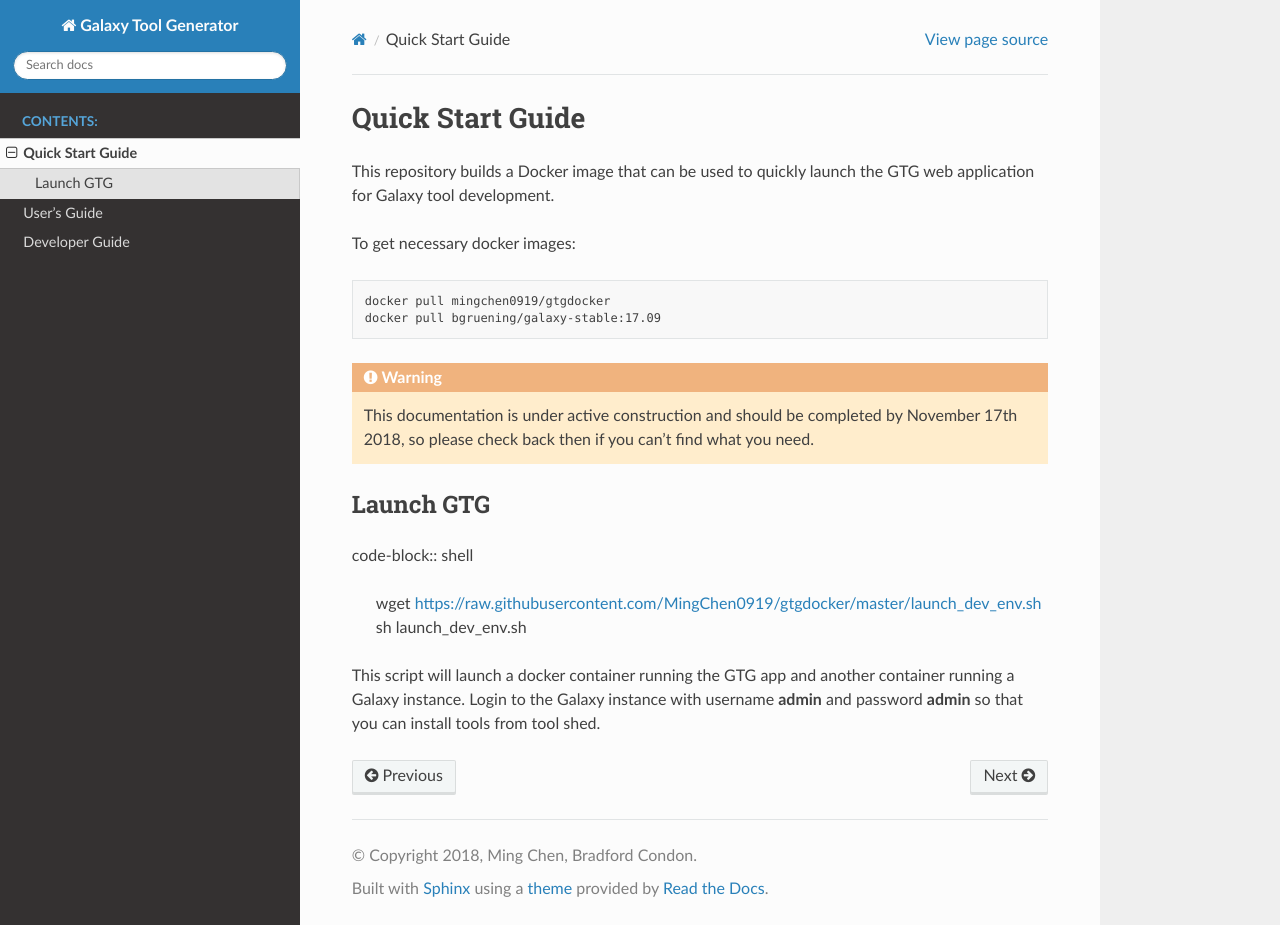
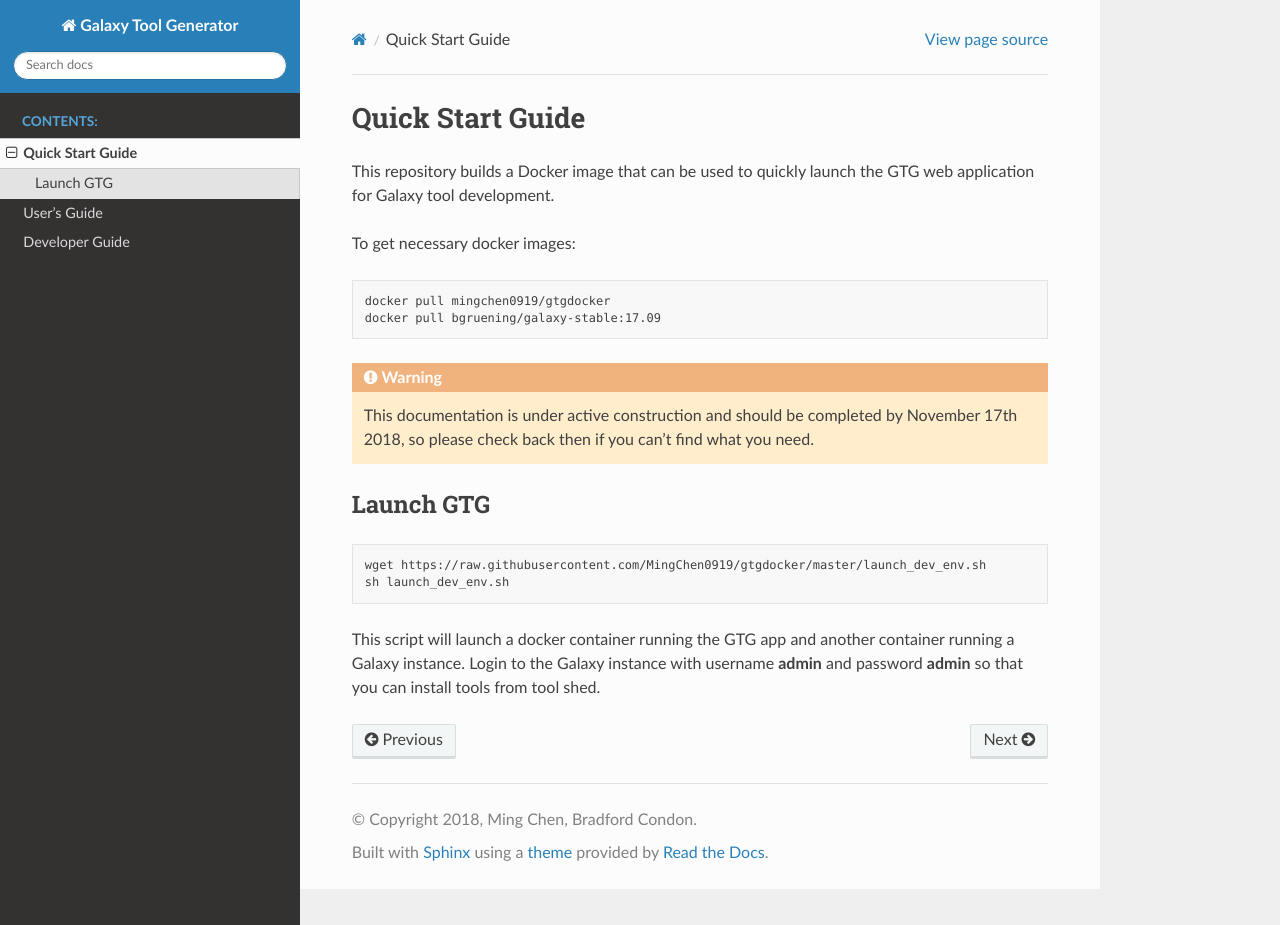
Before and after one commit to MingChen0919/gtgdocker, a Sphinx documentation site: the page built from docs/quick_start.rst, in a window 1280 px wide and 925 px high. Built offline with Sphinx 7.4.7 and the Read the Docs theme 2.0.0, drawn with Linux system fonts in a browser that asks for light colours.

Commit message:
fix code block formatting

```diff
--- a/docs/quick_start.rst
+++ b/docs/quick_start.rst
@@ -19,7 +19,7 @@ To get necessary docker images:
 Launch GTG
 -----------
 
-code-block:: shell
+.. code-block:: shell
 
   wget https://raw.githubusercontent.com/MingChen0919/gtgdocker/master/launch_dev_env.sh
   sh launch_dev_env.sh
```
